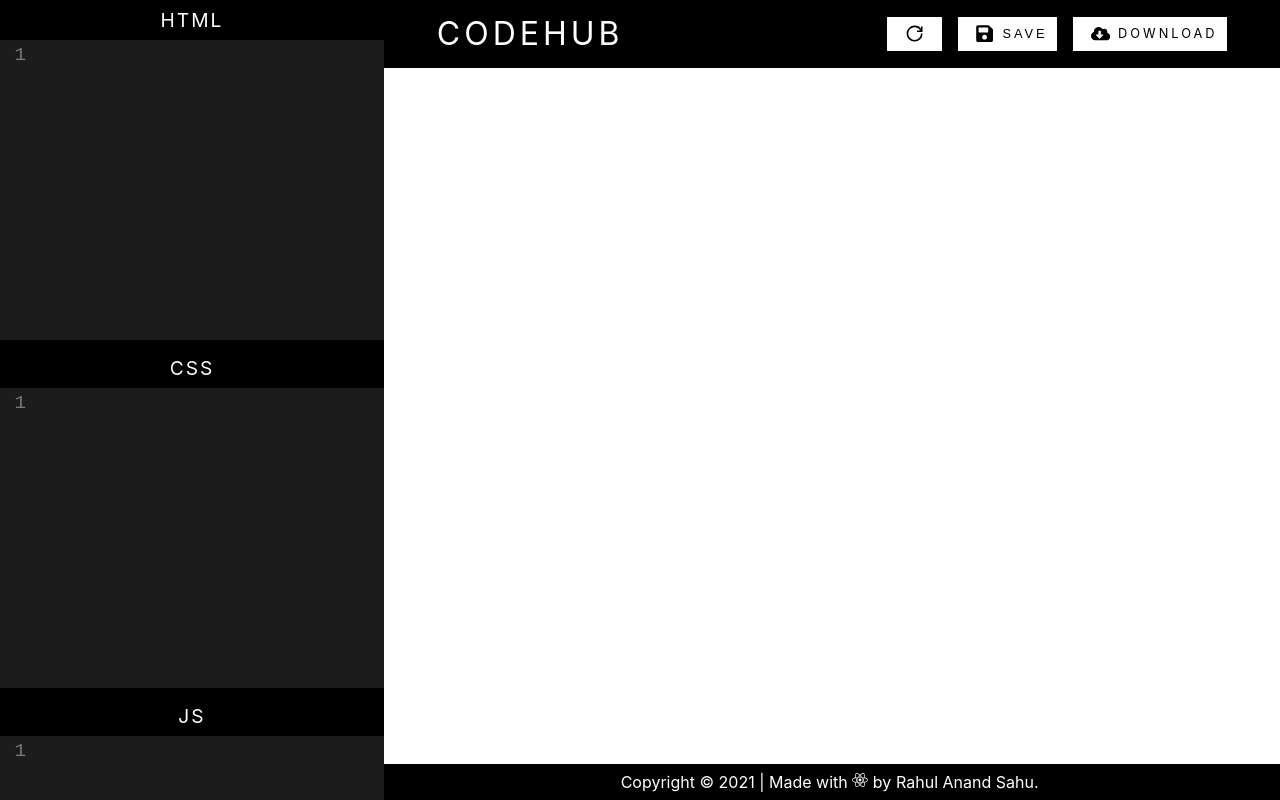
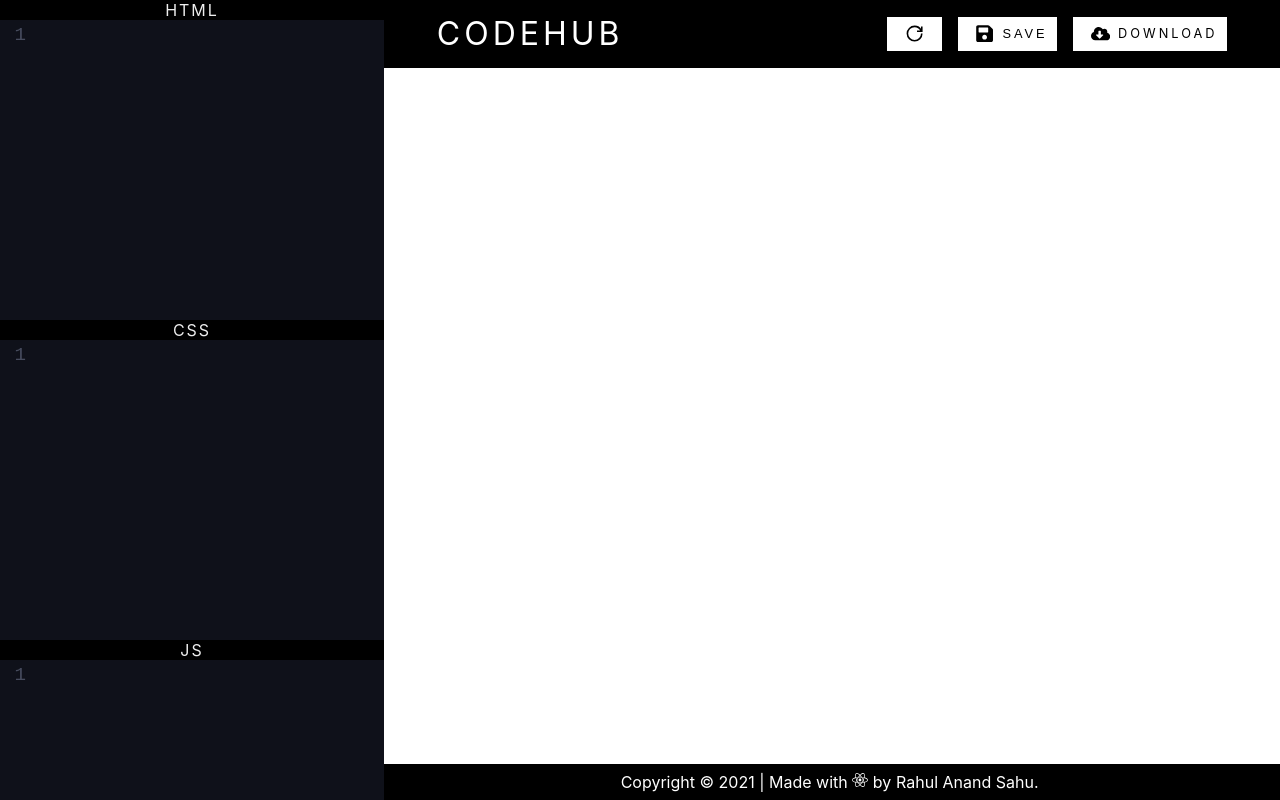
Before and after one commit to RahulAnand442001/CodeHub, a React (Create React App) app: page / in a window 1280 px wide. Built offline with nearby package versions, Linux system fonts and the light colour scheme.

Commit message:
fixed scrollbar UI , chnaged editor theme from yonce to material-ocean, fixed editor title display

```diff
--- a/src/components/Editor/editor.component.jsx
+++ b/src/components/Editor/editor.component.jsx
@@ -38,7 +38,7 @@
 				className="CodeMirror"
 				options={{
 					mode: language,
-					theme: "yonce",
+					theme: "material-ocean",
 					lineNumbers: true,
 					lineWrapping: true,
 					lint: true,
--- a/src/components/Editor/editor.styles.css
+++ b/src/components/Editor/editor.styles.css
@@ -1,16 +1,11 @@
 @import "codemirror/lib/codemirror.css";
-@import "codemirror/theme/yonce.css";
-
-#editor {
-	height: 13vh;
-}
+@import "codemirror/theme/material-ocean.css";
 
 .editor-title {
 	background-color: black;
-	color: white;
-	font-size: 1.2rem;
+	color: #eee;
+	font-size: 1rem;
 	letter-spacing: 2px;
-	padding: 0.5rem 1rem;
 }
 
 .CodeMirror {
--- a/src/components/Home/home.component.jsx
+++ b/src/components/Home/home.component.jsx
@@ -61,7 +61,7 @@
 	const downloadWebPage = () => {
 		let data = sessionStorage.getItem("web-code");
 		//console.log(data);
-		const blob = new Blob([data], { type: "html" });
+		const blob = new Blob([data], { type: "text/html" });
 		const fileDownloadUrl = URL.createObjectURL(blob);
 		setFileUrl(fileDownloadUrl);
 	};
--- a/src/index.css
+++ b/src/index.css
@@ -1,6 +1,7 @@
 * {
 	padding: 0;
 	margin: 0;
+	scrollbar-width: thin;
 }
 
 html {
@@ -21,3 +22,21 @@
 	font-family: source-code-pro, Menlo, Monaco, Consolas, "Courier New",
 		monospace;
 }
+
+::-webkit-scrollbar {
+	width: 8px; /* width of the entire scrollbar */
+}
+
+::-webkit-scrollbar-track {
+	background: black; /* color of the tracking area */
+}
+
+::-webkit-scrollbar-thumb {
+	background-color: #777; /* color of the scroll thumb */
+	border-radius: 20px; /* roundness of the scroll thumb */
+	border: 3px solid #131212; /* creates padding around scroll thumb */
+}
+
+::-webkit-scrollbar-corner {
+	background-color: black;
+}
```
Also changed, not shown: 1 other file (tests, documents, lock files or other folders).
